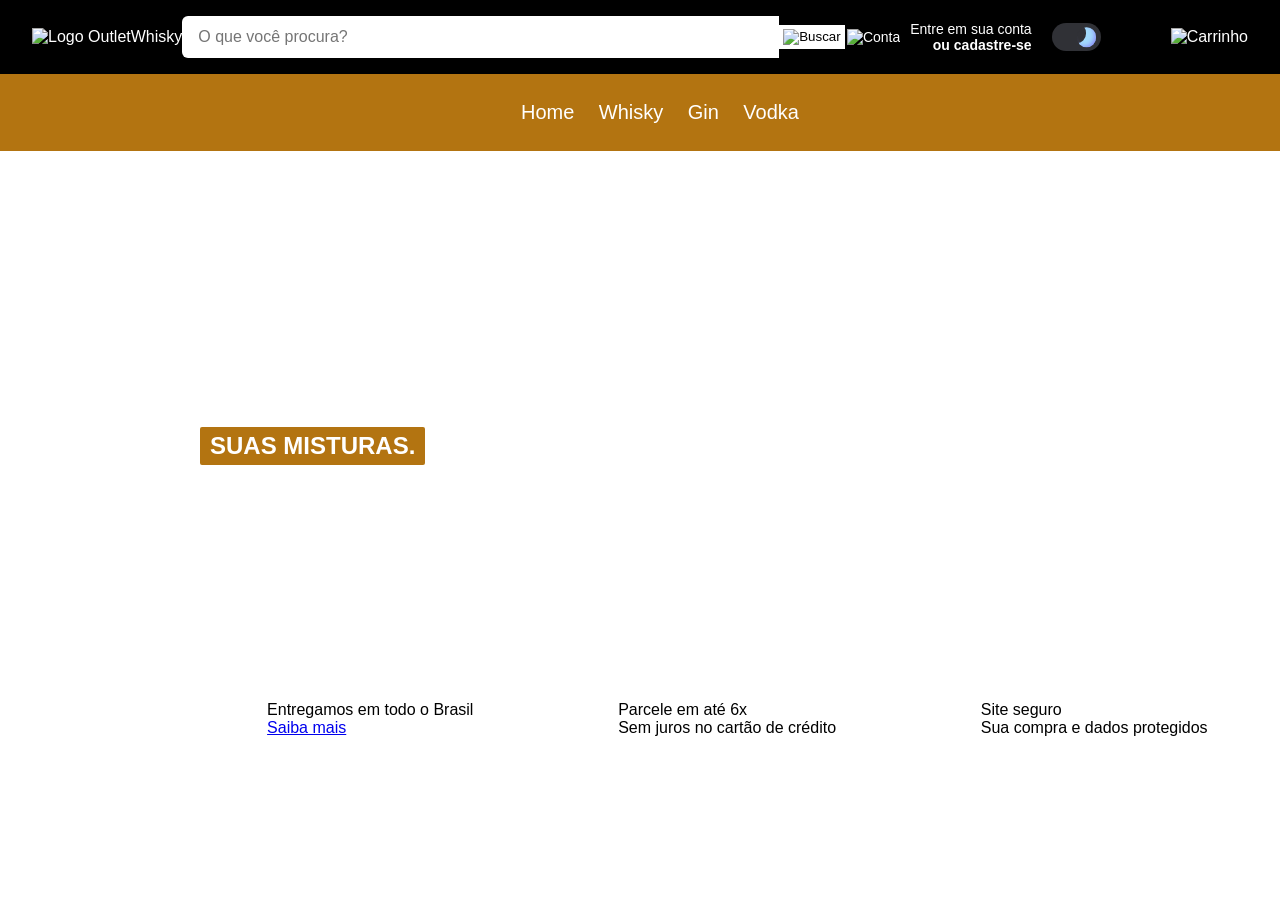
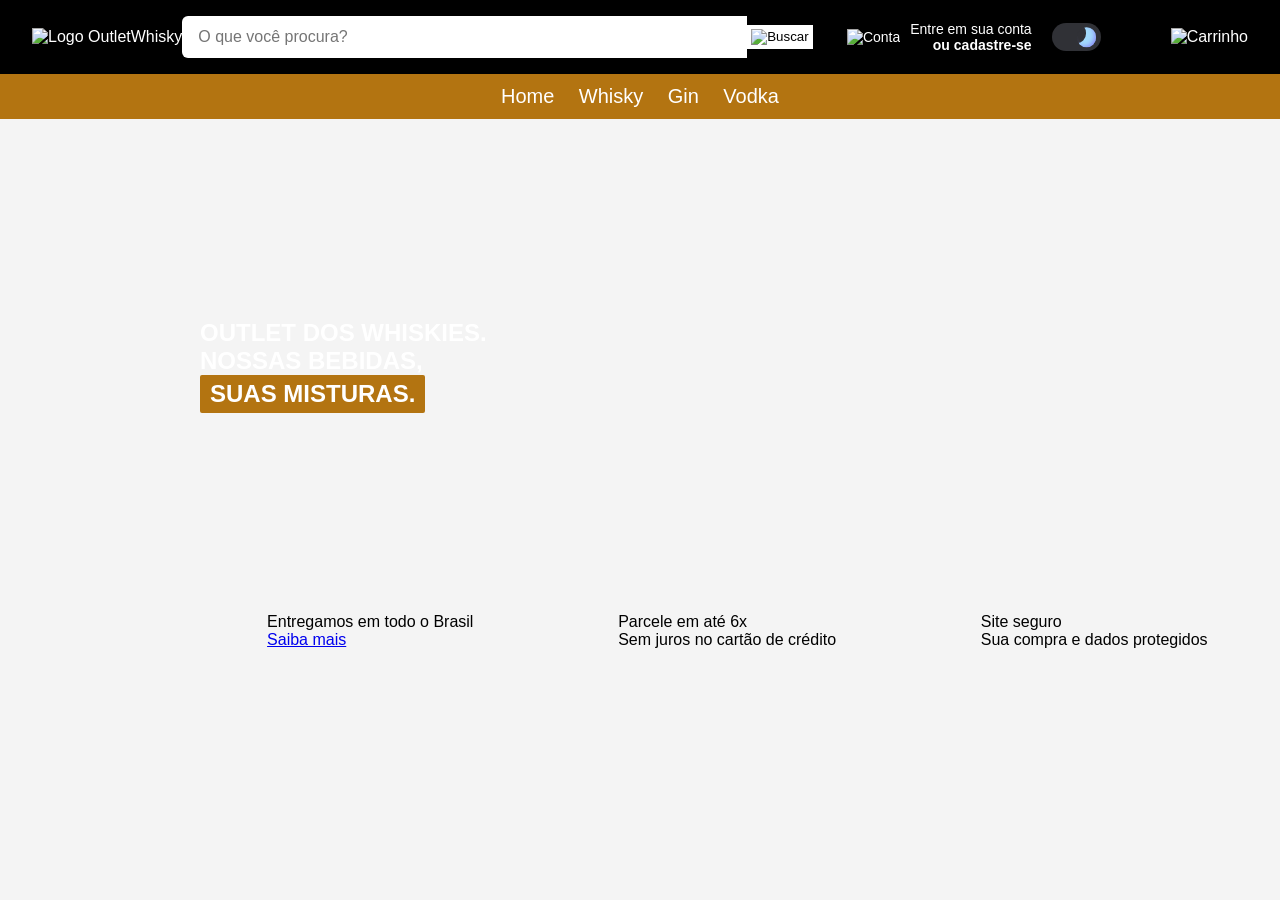

Carrinho

--- a/Outlet Whisky/Home/[user]
+++ b/Outlet Whisky/Home/[user]
@@ -189,3 +189,140 @@ background: #303136;
 
 box-shadow: inset -3px -2px 5px -2px #8983f7, inset -10px -4px 0 0 #a3dafb;
 }
+
+
+
+
+
+
+
+
+
+
+
+*{
+    margin:0;
+    padding:0;
+    box-sizing:border-box;
+}
+
+body{
+    font-family: Arial, sans-serif;
+    background:#f4f4f4;
+}
+
+/* Ícone */
+
+.cart-icon{
+    position:fixed;
+    top:20px;
+    right:20px;
+    font-size:30px;
+    color:#ffffff;
+    cursor:pointer;
+    z-index:1100;
+}
+
+.cart-count{
+    position:absolute;
+    top:-8px;
+    right:-10px;
+    background:red;
+    color:white;
+    width:20px;
+    height:20px;
+    border-radius:50%;
+    display:flex;
+    align-items:center;
+    justify-content:center;
+    font-size:12px;
+}
+
+/* Overlay */
+
+#overlay{
+    position:fixed;
+    inset:0;
+    background:rgba(0,0,0,.5);
+    display:none;
+    z-index:998;
+}
+
+#overlay.active{
+    display:block;
+}
+
+/* Sidebar */
+
+.cart-sidebar{
+    position:fixed;
+    top:0;
+    right:-400px;
+    width:400px;
+    max-width:100%;
+    height:100vh;
+    background:#111;
+    color:white;
+    transition:.4s;
+    z-index:999;
+    display:flex;
+    flex-direction:column;
+}
+
+.cart-sidebar.active{
+    right:0;
+}
+
+/* Cabeçalho */
+
+.cart-header{
+    background:#c58b16;
+    padding:20px;
+    display:flex;
+    justify-content:space-between;
+    align-items:center;
+}
+
+.close-btn{
+    cursor:pointer;
+    font-size:22px;
+}
+
+/* Conteúdo */
+
+.cart-content{
+    flex:1;
+    padding:20px;
+    overflow:auto;
+}
+
+.cart-item{
+    display:flex;
+    gap:15px;
+    margin-bottom:20px;
+    border-bottom:1px solid #333;
+    padding-bottom:15px;
+}
+
+.cart-item img{
+    width:80px;
+    height:100px;
+    border-radius:5px;
+}
+
+/* Rodapé */
+
+.cart-footer{
+    padding:20px;
+    border-top:1px solid #333;
+}
+
+.cart-footer button{
+    width:100%;
+    padding:15px;
+    border:none;
+    background:#c58b16;
+    color:white;
+    font-size:16px;
+    cursor:pointer;
+}
